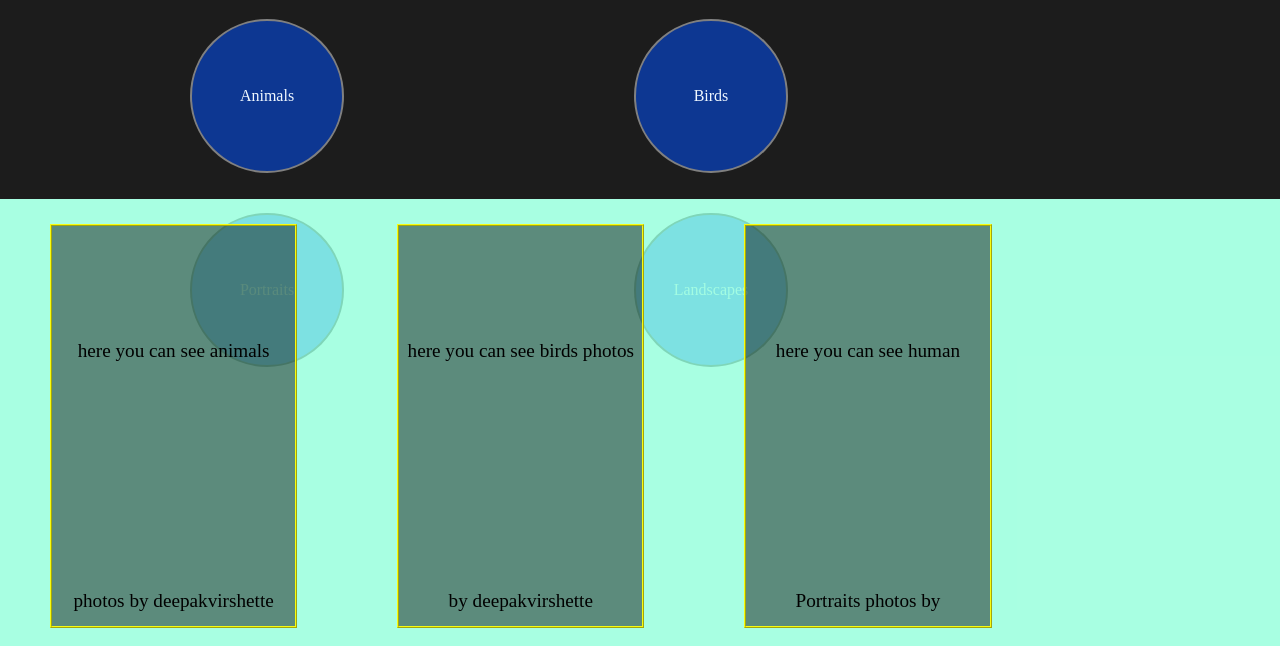
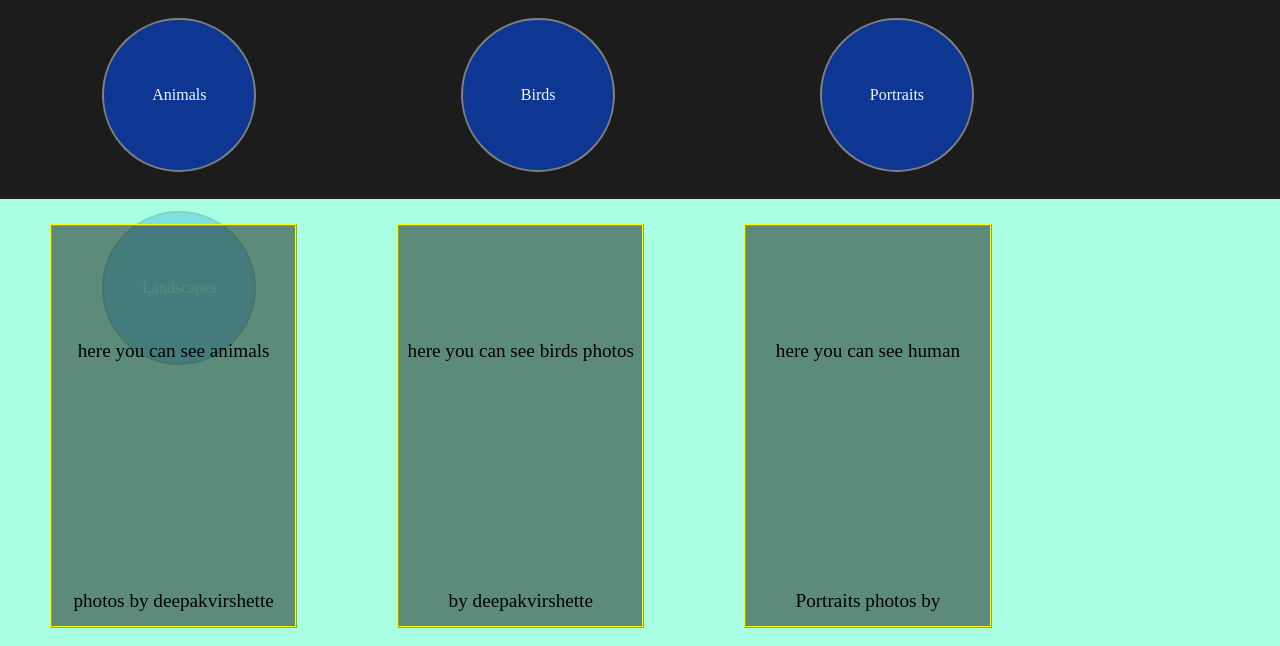
Before and after one commit to Deep881/www.DAG.in, a plain HTML site: page index.html in a window 1280 px wide. Shown: the part 153-799 px from the top of the page. Drawn offline with Linux system fonts and the light colour scheme.

Commit message:
margin updated

```diff
--- a/css/style.css
+++ b/css/style.css
@@ -50,11 +50,11 @@ li:hover{
     border: 2px solid gray;
     border-radius: 130px;
     float: left;
-    margin: 20px;
+    margin: 1.5%;
     color: aliceblue;
     text-align: center;
-    margin-left: 190px;
-    margin-right: 100px;
+    margin-left:8%;
+    margin-right: 8%;
     line-height:150px ;
 }
 .d1:hover{
```
